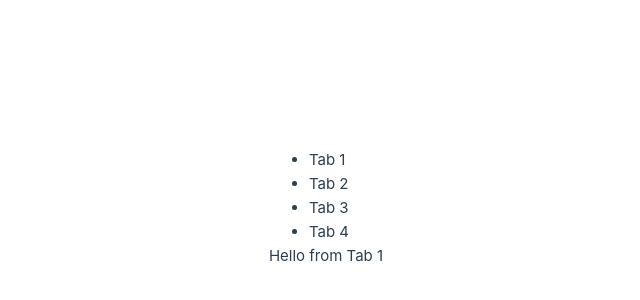
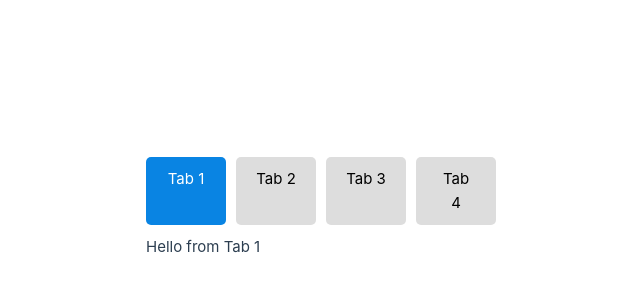
Before and after one commit to smartvain/vue-sample-reusable-tabs-component, a Vue app: page / in a window 1280 px wide. Shown: the part 192-492 px from the top of the page, without its empty margins (314-954 px from the left). Built offline with nearby package versions, Linux system fonts and the light colour scheme.

Commit message:
attach: TabsWrapper style

```diff
--- a/src/components/TabsWrapper.vue
+++ b/src/components/TabsWrapper.vue
@@ -14,6 +14,7 @@ provide('selectedTitle', selectedTitle)
       <li
         v-for="title in tabTitles"
         :key="title"
+        :class="{ selected: title == selectedTitle }"
         @click="selectedTitle = title"
       >
         {{ title }}
@@ -23,5 +24,33 @@ provide('selectedTitle', selectedTitle)
   </div>
 </template>
 
-<style>
+<style scoped lang="scss">
+.tabs {
+  max-width: 480px;
+  margin: 0 auto;
+}
+
+.tabs-header {
+  margin-bottom: 10px;
+  list-style: none;
+  padding: 0;
+  display: flex;
+}
+
+.tabs-header li {
+  width: 80px;
+  text-align: center;
+  padding: 10px 20px;
+  margin-right: 10px;
+  background-color: #ddd;
+  border-radius: 5px;
+  cursor: pointer;
+  transition: 0.4s all ease;
+  color: darken($color: #000, $amount: 0);
+}
+
+.tabs-header li.selected {
+  background-color: #0984e3;
+  color: white;
+}
 </style>
```
